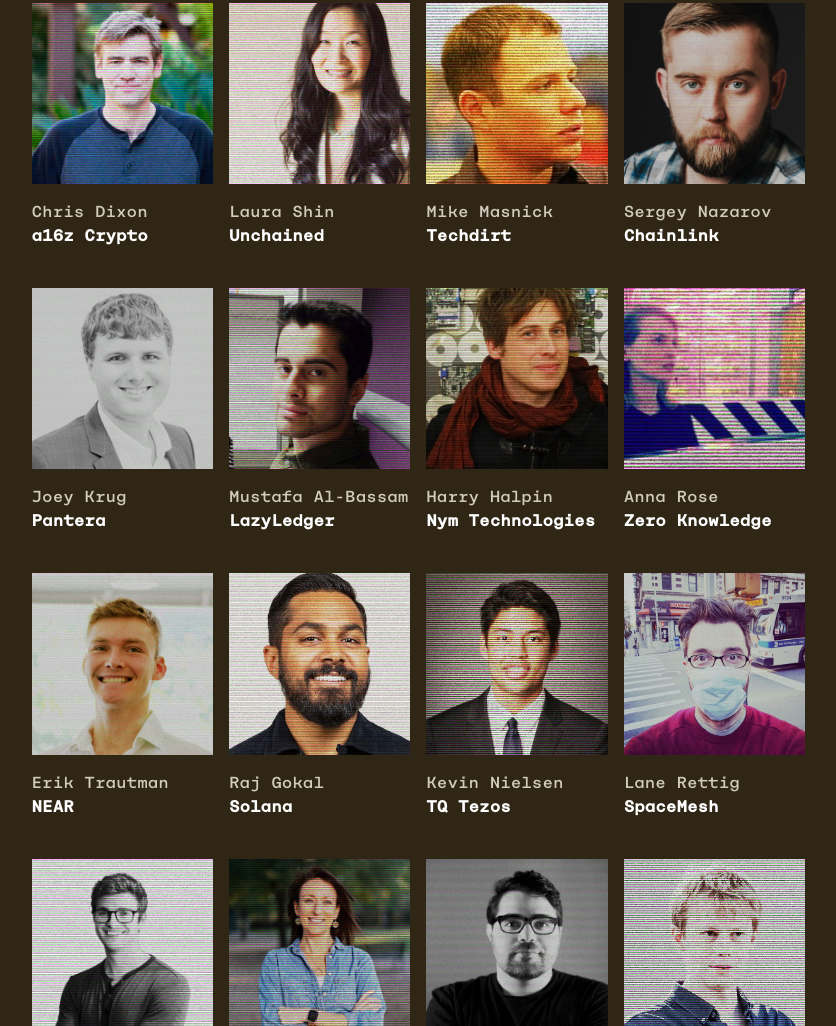
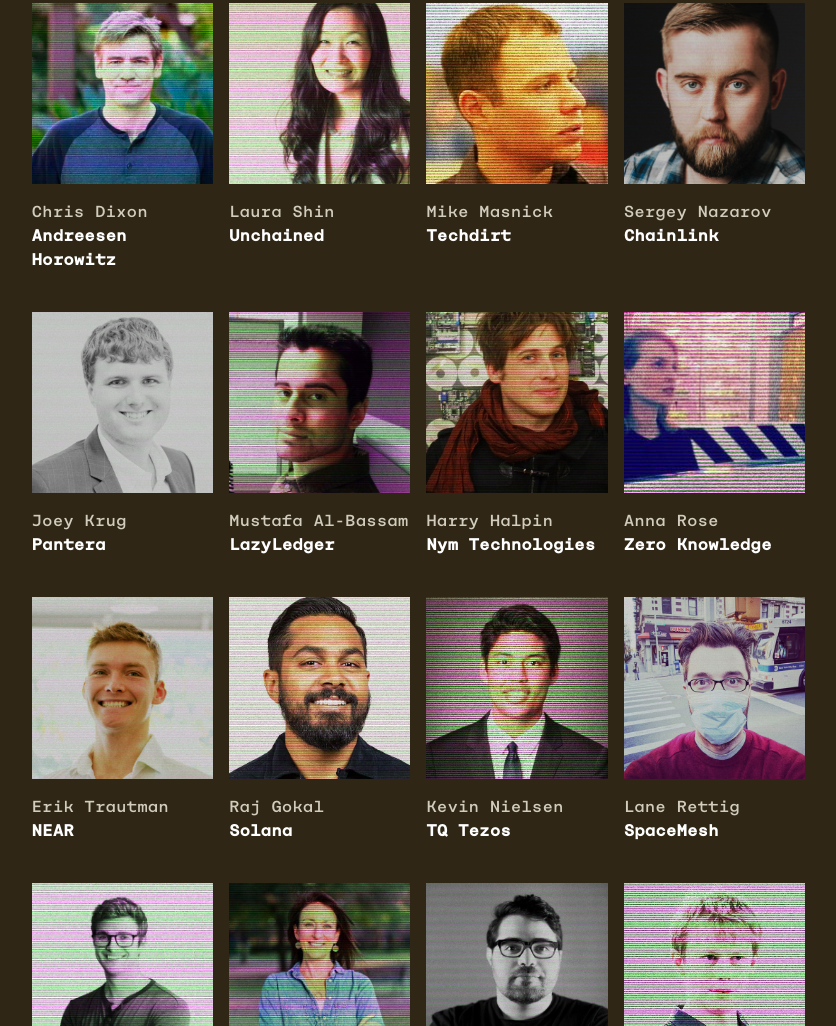
Before and after one commit to nearprotocol/readylayerone, a website: page index.html in a window 1280 px wide. Shown: the part 1973-2999 px from the top of the page, without its empty margins (411-1247 px from the left). Drawn offline with Linux system fonts and the light colour scheme.

Commit message:
dixon co update

```diff
--- a/index.html
+++ b/index.html
@@ -205,7 +205,7 @@
 
                             <div class="w-1/2 lg:w-1/3 xl:w-1/4 px-2 mt-10">
 								<img src="assets/img/speakers/Chris_Dixon.jpg" class="w-full" alt="">
-								<p class="mt-4">Chris Dixon<br /><strong class="text-white">a16z Crypto</strong></p>
+								<p class="mt-4">Chris Dixon<br /><strong class="text-white">Andreesen Horowitz</strong></p>
 							</div>
 
                             <div class="w-1/2 lg:w-1/3 xl:w-1/4 px-2 mt-10">
```
